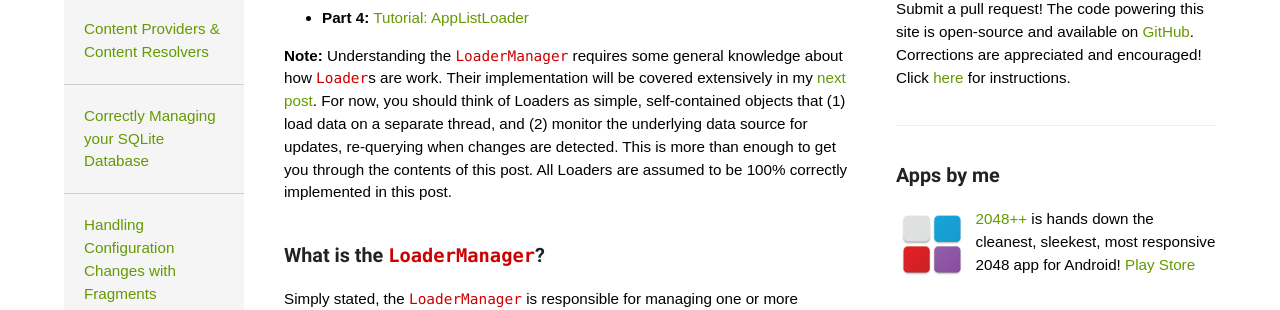
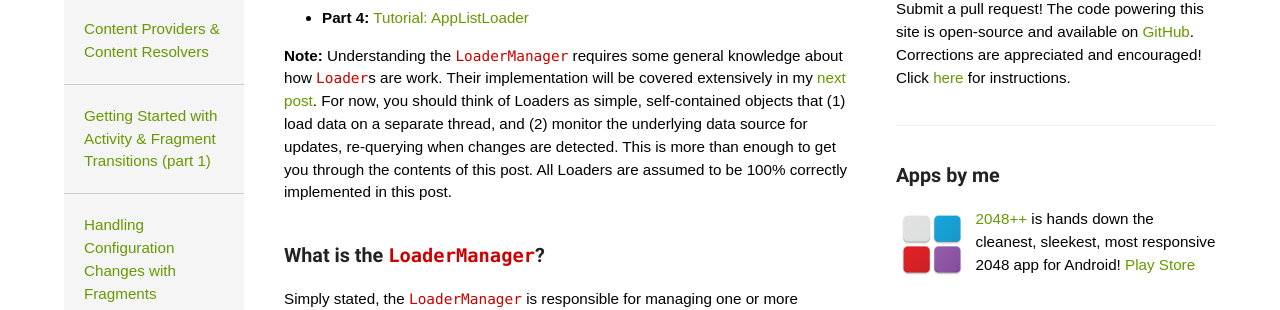
Before and after one commit to alexjlockwood/AndroidDesignPatterns, a Jekyll site: the page built from _posts/2012-07-22-loaders-part2.md, in a window 1280 px wide and 900 px high. Shown: the part 449-759 px from the top of the window. Built offline with Jekyll 4.4.1, drawn with Linux system fonts in a browser that asks for light colours; some web fonts are replaced; Markdown is read by kramdown in place of the engine named in the settings; comment, search, counter and statistics services are not loaded.

Commit message:
updated related posts

```diff
--- a/_posts/2012-07-22-loaders-part2.md
+++ b/_posts/2012-07-22-loaders-part2.md
@@ -4,7 +4,7 @@ title: 'Understanding the LoaderManager (part 2)'
 date: 2012-07-22
 permalink: /2012/07/understanding-loadermanager.html
 related: ['/2012/06/content-resolvers-and-content-providers.html',
-          '/2012/05/correctly-managing-your-sqlite-database.html',
+          '/2014/12/activity-fragment-transitions-in-android-lollipop-part1.html',
           '/2013/04/retaining-objects-across-config-changes.html']
 ---
 This post introduces the `LoaderManager` class. This is the second of a series of posts I will
```
Also changed, not shown: _posts/2013-04-29-handling-config-changes-with-fragments.md (+1 -1 lines), _posts/2013-08-20-fragment-transactions-activity-state-loss.md (+1 -1 lines).
